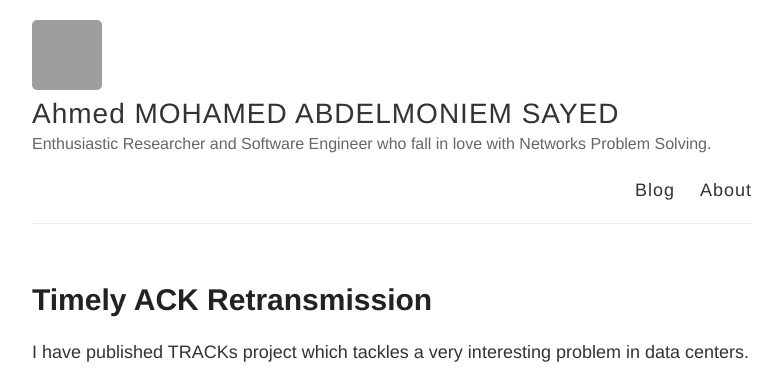
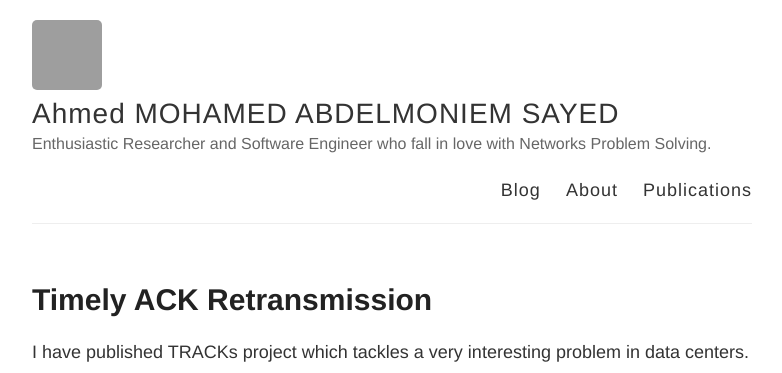
Before and after one commit to ahmedcs/ahmedcs.github.io, a Jekyll site: the page built from index.html, in a window 1280 px wide and 900 px high, cut to the strip 0-373 px from the top of the window. Shown: the whole strip, without its empty margins (248-1030 px from the left). Built offline with Jekyll 4.4.1, drawn with Linux system fonts in a browser that asks for light colours; grey boxes are pictures that could not be loaded.

Commit message:
Update default layout

```diff
--- a/_layouts/default.html
+++ b/_layouts/default.html
@@ -29,6 +29,8 @@
           <nav>
             <a href="{{ site.baseurl }}/">Blog</a>
             <a href="{{ site.baseurl }}/about">About</a>
+            <a href="{{ site.baseurl }}/publications">Publications</a>
+
           </nav>
         </header>
       </div>
```
